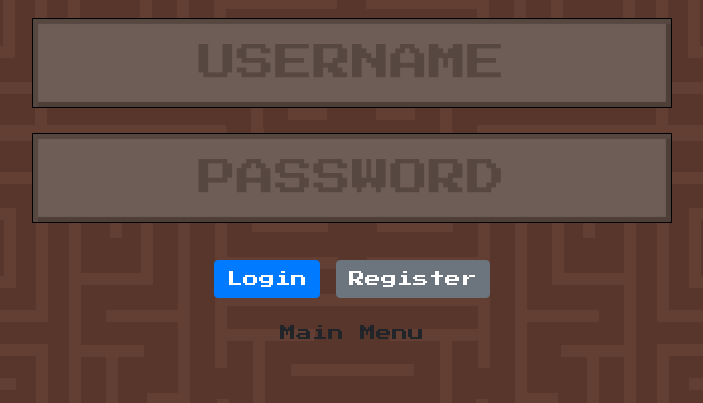
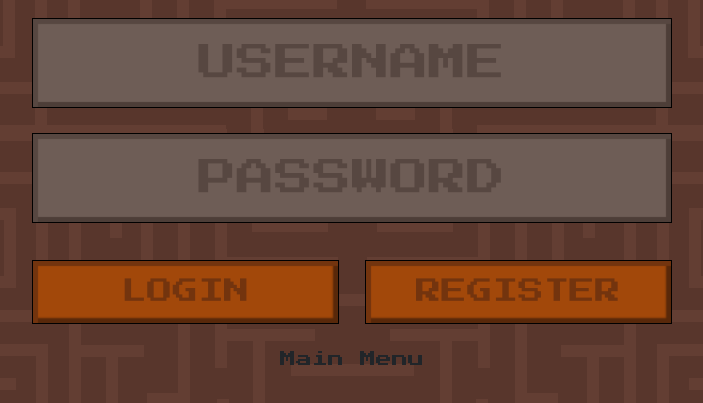
Before and after one commit to mana998/Final-Game-Project, a website: page index.html in a window 1280 px wide. Both pictures are taken after a click on the button "Login/Register". Shown: the part 269-672 px from the top of the page, without its empty margins (288-991 px from the left). Drawn offline with nearby package versions, Linux system fonts and the light colour scheme; no server answers.

Commit message:
lgoin and register buttons

```diff
--- a/index.html
+++ b/index.html
@@ -88,8 +88,11 @@
                             <input placeholder="PASSWORD" type="password" id="password" name="password"><br>
                             <input placeholder="REPEAT PASSWORD" type="password" id="repeatPassword" name="repeatPassword"><br>
                         </form>
-                        <button type="button" id="loginButton" class="btn btn-primary" onClick="login()">Login</button>
-                        <button type="button" id="registerButton" class="btn btn-secondary" onClick="activateRegistartion()">Register</button>
+                        <div id="buttonControl">
+                            <button type="button" id="loginButton" class="btn" onClick="login()">LOGIN</button>
+                            <button type="button" id="registerButton" class="btn" onClick="activateRegistartion()">REGISTER</button>
+                        </div>
+
                         <p id="message"></p>
                     </div>
                 </div>
--- a/public/css/client.css
+++ b/public/css/client.css
@@ -254,3 +254,24 @@ canvas {
 ::placeholder {
     color: #574741;
 }
+
+#loginButton, #registerButton {
+    background-image: url("../assets/images/buttons/orangeButtonSmall.png");
+    background-position: center;
+    color: #73340e;
+    border: 1px solid black;
+    border-radius: 0;
+    padding: 1% 3%;
+    box-shadow: 5px 5px 1px #73340e inset, -5px -5px 2px #58280a inset;
+    font-size: 2vw;
+    min-width: 24vw;
+    min-height: 5vw;
+}
+
+#buttonControl {
+    max-width: 50vw;
+    margin: auto;
+    text-align: center;
+    display: flex;
+    justify-content: space-between;
+}
--- a/public/scripts/handleUser.js
+++ b/public/scripts/handleUser.js
@@ -36,7 +36,7 @@ function activateRegistartion() {
 function changeButtonToLogout() {
   $('#loginAndRegister').css('display', 'none');
   $('#loginAndRegisterHeadder').text('LOGOUT');
-  $('#loginButton').text('Logout');
+  $('#loginButton').text('LOGUT');
   $('#loginButton').attr('onclick', 'logout()');
 }
 
@@ -45,7 +45,7 @@ function changeButtonToLogout() {
 function changeButtonToLogin() {
   $('#repeatPassword').css('display', 'none');
   $('#loginAndRegisterHeadder').text('LOGIN');
-  $('#loginButton').text('Login');
+  $('#loginButton').text('LOGIN');
   $('#loginButton').attr('onclick', 'login()');
   $('#registerButton').attr('onclick', 'activateRegistartion()');
 }
```
